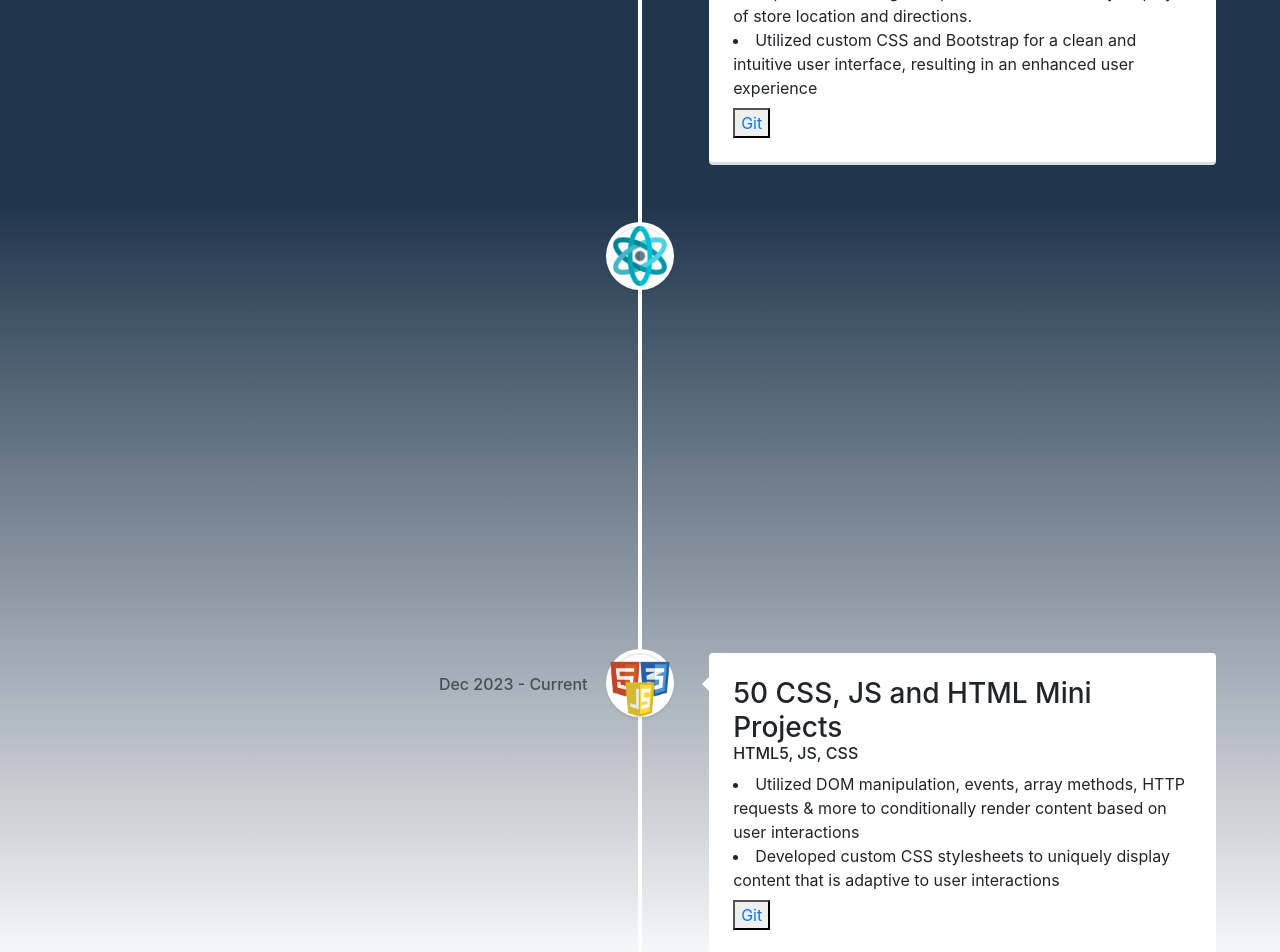
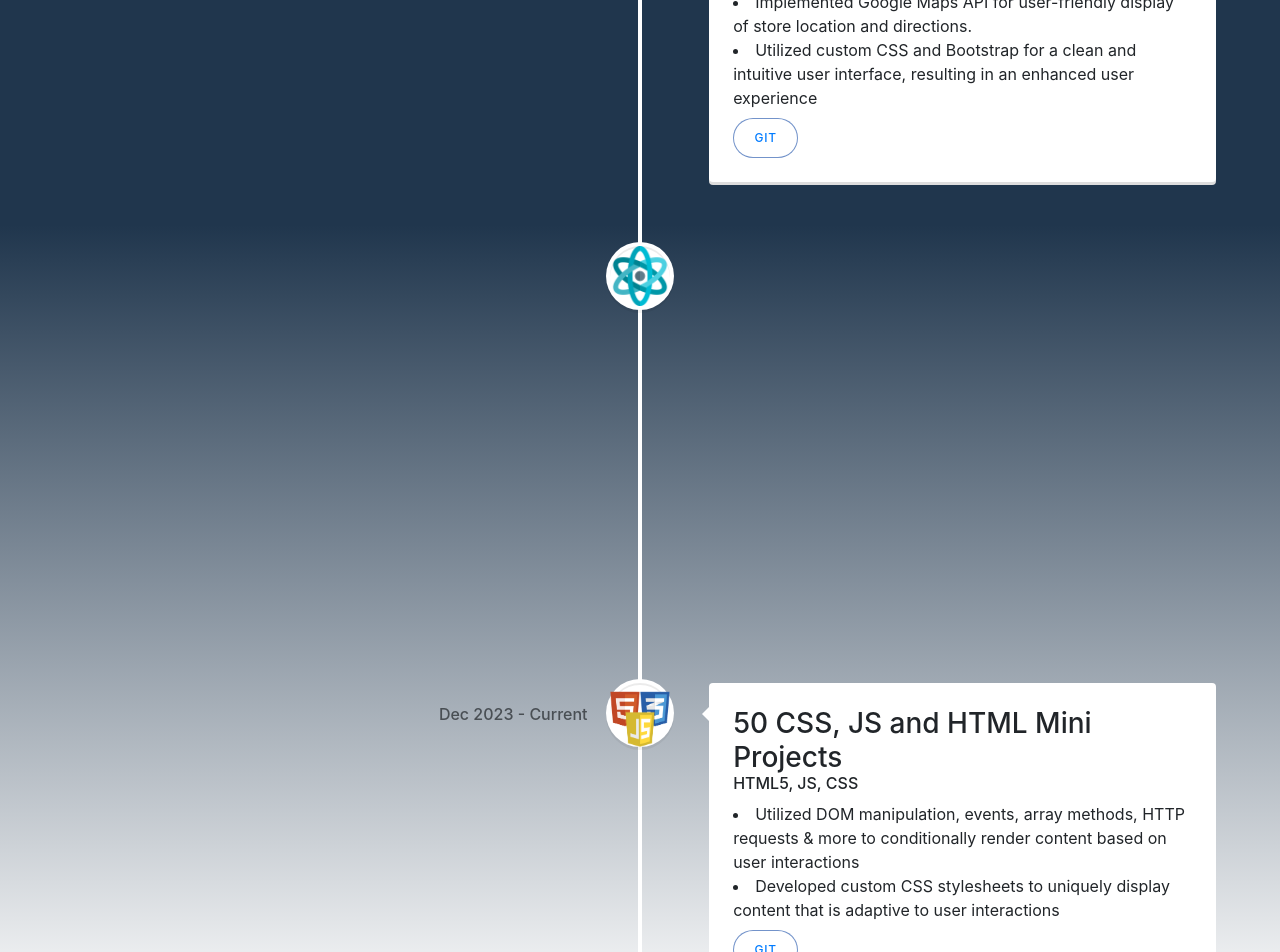
Before and after one commit to MBaiamonte/MERN_Portfolio, a React (Vite) app in the folder client/: page /Projects in a window 1280 px wide. Shown: the part 640-1592 px from the top of the page. Built offline with nearby package versions, Linux system fonts and the light colour scheme.

Commit message:
updated styles

```diff
--- a/client/src/components/Projects.jsx
+++ b/client/src/components/Projects.jsx
@@ -26,7 +26,9 @@ const Projects = () => {
                         <li> Designed components to allow for simple reusability on any page </li>
                     </div>
                     <div className='mt-2'>
-                        <button><a href="https://github.com/MBaiamonte/MERN_Portfolio">Git</a></button>
+                        <button className='wiggle'>
+                            <span className='wiggle-span'><a href="https://github.com/MBaiamonte/MERN_Portfolio">Git</a></span>
+                        </button>
                     </div>
                 </VerticalTimelineElement>
                 <VerticalTimelineElement
@@ -43,8 +45,9 @@ const Projects = () => {
                         <li>Utilized custom CSS and Bootstrap for a clean and intuitive user interface, resulting in an enhanced user experience </li>
                     </div>
                     <div className='mt-2'>
-                        <button><a href="https://github.com/MBaiamonte/MERN_Barber_Shop">Git</a></button>
-                        {/* <button>Deployed Link</button> */}
+                        <button className='wiggle'>
+                            <span className='wiggle-span'><a href="https://github.com/MBaiamonte/MERN_Barber_Shop">Git</a></span>
+                        </button>
                     </div>
                 </VerticalTimelineElement>
                 <VerticalTimelineElement
@@ -61,9 +64,13 @@ const Projects = () => {
                         <li>Enabled PayPal and debit card payments for simplified user checkout</li>
                         <li>Utilized custom bootstrap style sheet for a clean and intuitive user interface, resulting in an enhanced user experience </li>
                     </div>
-                    <div className='mt-2'>
-                        <button className='mr-3'><a href="https://github.com/MBaiamonte/MERN_Ecom_Store_Demo">Git</a></button>
-                        <button><a href="https://mern-ecommerce-mock-store.onrender.com/">Deployed Link</a></button>
+                    <div className='mt-2 d-flex '>
+                        <button className='wiggle mr-3'>
+                            <span className='wiggle-span'><a href="https://github.com/MBaiamonte/MERN_Ecom_Store_Demo">Git</a></span>
+                        </button>
+                        <button className='wiggle wiggle-deploy-btn '>
+                            <span className='wiggle-span'><a href="https://mern-ecommerce-mock-store.onrender.com/">Deployed Link</a></span>
+                        </button>
                     </div>
                 </VerticalTimelineElement>
                 <VerticalTimelineElement
@@ -77,7 +84,9 @@ const Projects = () => {
                     <li>Utilized DOM manipulation, events, array methods, HTTP requests & more to conditionally render content based on user interactions</li>
                     <li>Developed custom CSS stylesheets to uniquely display content that is adaptive to user interactions</li>
                     <div className='mt-2'>
-                        <button><a href="https://github.com/MBaiamonte/50_css_js_mini_projects">Git</a></button>
+                        <button className='wiggle mr-3'>
+                            <span className='wiggle-span'><a href="https://github.com/MBaiamonte/50_css_js_mini_projects">Git</a></span>
+                        </button>
                     </div>
                 </VerticalTimelineElement>
             </VerticalTimeline>
```
